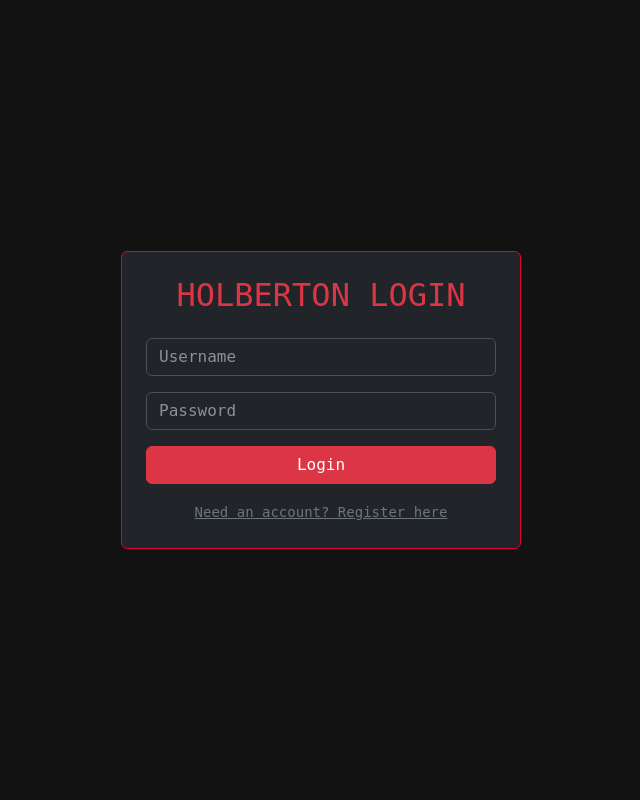
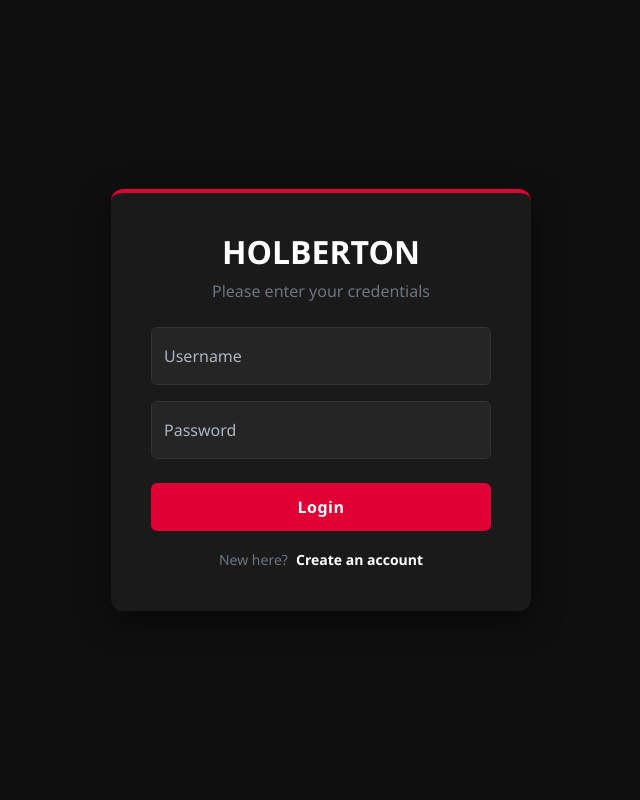
Before and after one commit to aliHasanov22/aholberton, a Flask app: page /login in a window 1280 px wide. Shown: the whole page, without its empty margins (319-959 px from the left). Run offline with Flask 3, Linux system fonts and the light colour scheme.

Commit message:
Update login.html

```diff
--- a/templates/login.html
+++ b/templates/login.html
@@ -1,23 +1,107 @@
 <!DOCTYPE html>
 <html lang="en" data-bs-theme="dark">
 <head>
+    <meta charset="UTF-8">
+    <meta name="viewport" content="width=device-width, initial-scale=1.0">
     <link href="https://cdn.jsdelivr.net/npm/bootstrap@5.3.0/dist/css/bootstrap.min.css" rel="stylesheet">
     <style>
-        body { background: #121212; display: flex; align-items: center; height: 100vh; font-family: 'Roboto Mono', monospace; }
-        .card { border: 1px solid #e00034; width: 100%; max-width: 400px; margin: auto; }
+        :root {
+            --holberton-red: #e00034;
+            --bg-dark: #0f0f0f;
+            --card-bg: #1a1a1a;
+        }
+
+        body {
+            background-color: var(--bg-dark);
+            display: flex;
+            align-items: center;
+            justify-content: center;
+            height: 100vh;
+            font-family: 'Segoe UI', Roboto, Helvetica, Arial, sans-serif;
+            margin: 0;
+        }
+
+        .login-card {
+            background: var(--card-bg);
+            border: none;
+            border-top: 4px solid var(--holberton-red);
+            border-radius: 12px;
+            box-shadow: 0 10px 30px rgba(0, 0, 0, 0.5);
+            width: 100%;
+            max-width: 420px;
+            padding: 2.5rem;
+            transition: transform 0.3s ease;
+        }
+
+        .login-card:hover {
+            transform: translateY(-5px);
+        }
+
+        .form-control {
+            background-color: #252525;
+            border: 1px solid #333;
+            color: #fff;
+            padding: 0.75rem;
+        }
+
+        .form-control:focus {
+            background-color: #2b2b2b;
+            border-color: var(--holberton-red);
+            box-shadow: 0 0 0 0.25rem rgba(224, 0, 52, 0.25);
+            color: #fff;
+        }
+
+        .btn-danger {
+            background-color: var(--holberton-red);
+            border: none;
+            padding: 0.75rem;
+            font-weight: 600;
+            letter-spacing: 0.5px;
+            transition: all 0.3s ease;
+        }
+
+        .btn-danger:hover {
+            background-color: #ff003c;
+            box-shadow: 0 4px 15px rgba(224, 0, 52, 0.4);
+        }
+
+        .register-link {
+            text-decoration: none;
+            transition: color 0.2s;
+        }
+
+        .register-link:hover {
+            color: var(--holberton-red) !important;
+        }
     </style>
 </head>
 <body>
-    <div class="card p-4">
-        <h2 class="text-center text-danger mb-4">HOLBERTON LOGIN</h2>
+
+    <div class="login-card">
+        <div class="text-center mb-4">
+            <h2 class="fw-bold text-white">HOLBERTON</h2>
+            <p class="text-secondary">Please enter your credentials</p>
+        </div>
+
         <form method="POST">
-            <input type="text" name="username" class="form-control mb-3" placeholder="Username" required>
-            <input type="password" name="password" class="form-control mb-3" placeholder="Password" required>
-            <button class="btn btn-danger w-100">Login</button>
+            <div class="form-floating mb-3">
+                <input type="text" name="username" class="form-control" id="userInput" placeholder="Username" required>
+                <label for="userInput">Username</label>
+            </div>
+
+            <div class="form-floating mb-4">
+                <input type="password" name="password" class="form-control" id="passInput" placeholder="Password" required>
+                <label for="passInput">Password</label>
+            </div>
+
+            <button class="btn btn-danger w-100 mb-3">Login</button>
         </form>
-        <div class="text-center mt-3">
-            <a href="/register" class="text-secondary small">Need an account? Register here</a>
+
+        <div class="text-center">
+            <span class="text-secondary small">New here?</span>
+            <a href="/register" class="register-link text-white small fw-bold ms-1">Create an account</a>
         </div>
     </div>
+
 </body>
 </html>
```
